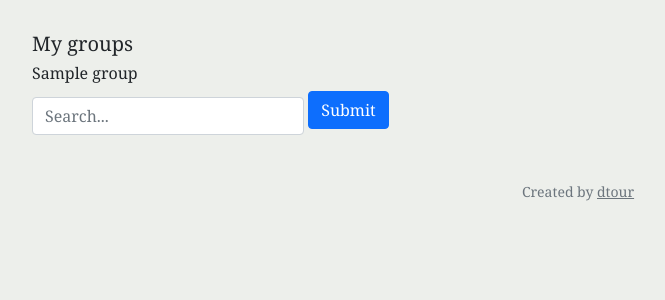
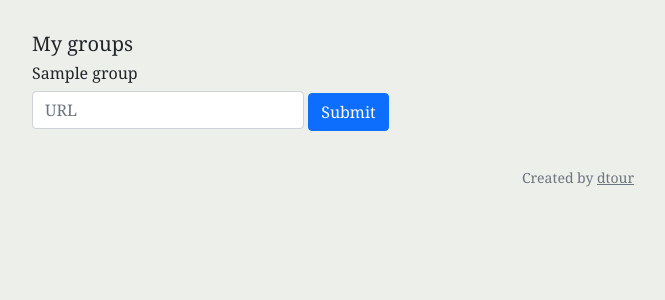
Before and after one commit to dtour/hotw, a Flask app: page /home in a window 1280 px wide. Shown: the part 79-379 px from the top of the page, without its empty margins (62-727 px from the left). Run offline with Flask 2, Linux system fonts and the light colour scheme; a user stored in the database is signed in; tables that the repository leaves empty hold one stand-in row (values such as "Sample post").

Commit message:
edited home html

```diff
--- a/application/routes.py
+++ b/application/routes.py
@@ -11,7 +11,7 @@ from flask_login import login_user, current_user, logout_user, login_required
 def index():#todo
     return render_template('index.html')
 
-@app.route('/home')
+@app.route('/home', methods=['GET','POST'])
 @login_required
 def home():
     my_groups = []
@@ -95,7 +95,7 @@ def new_group():#todo
         # Send emails to potential members asking if they want to join
         for invitee in members_emails:
             send_join_group_email(group, current_user, invitee)
-
+            # drop existing group first to avoid overlap
         flash('Your group has been created! Members have been emailed an invitation.', 'success')
         return redirect(url_for('home'))
 
--- a/application/templates/home.html
+++ b/application/templates/home.html
@@ -11,8 +11,8 @@
                 <p>You've already submitted your highlight for this week!</p>
                 {% else %}
                 <form class="col-12">
-                    <input type="search" class="form-control form-control-dark" placeholder="Search..." aria-label="Search">
-                    <button type="submit" class="btn btn-primary mb-3">Submit</button>
+                    <input type="url" class="form-control form-control-dark" placeholder="URL" aria-label="URL">
+                    <button type="submit" class="btn btn-primary">Submit</button>
                 </form>
                 {% endif %}
             {% endfor %}
```
